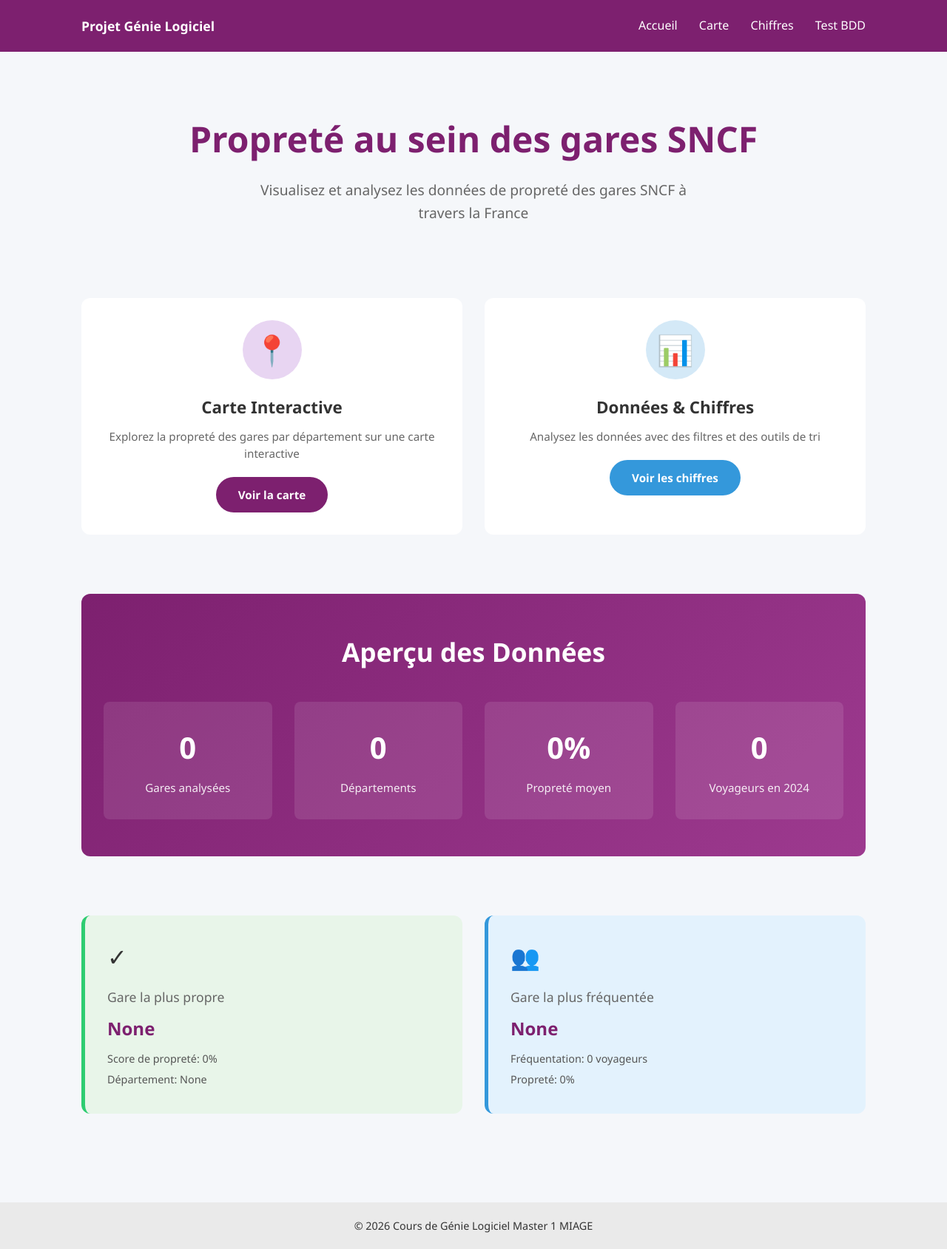
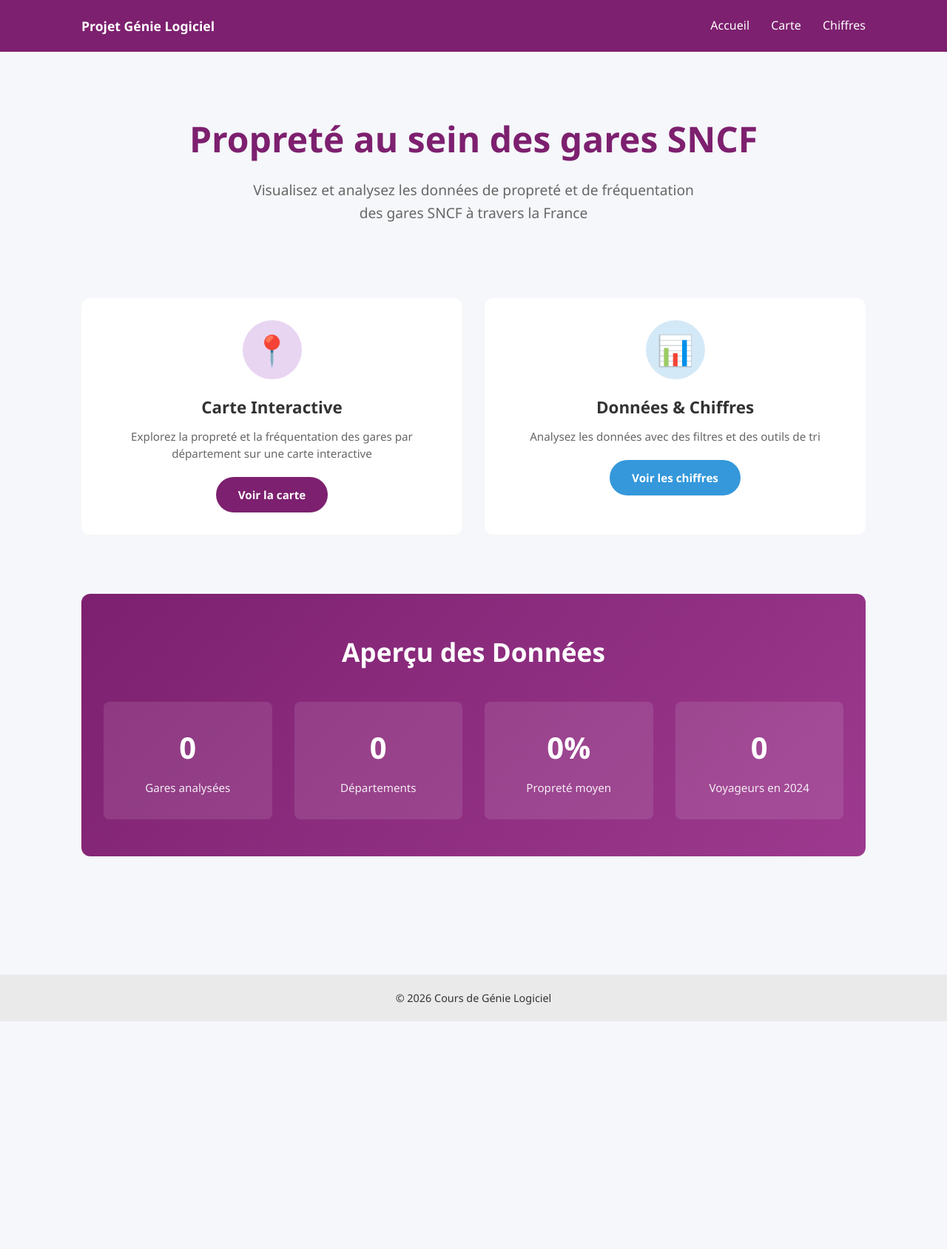
Before and after one commit to lgadroy/genie-logiciel, a Flask app: template templates/home.html in a window 1280 px wide. Shown: the whole page at 74% size. After the commit the page ends 1381 px from the top, so only its background shows below. Run offline with Flask 3, Linux system fonts and the light colour scheme; the template is opened without the code that fills it, so the values that code supplies are empty.

Commit message:
Suppression de la route de test BDD, MAJ des seuils de la carte, et améliorations mineures

```diff
--- a/app.py
+++ b/app.py
@@ -181,22 +181,7 @@ def get_gares():
             "voyageurs": row[3],
             "nonconformites": row[4]
         })
-
     return jsonify(gares)
-
-# Exemple de route pour tester la base de données
-@app.route('/testbdd')
-def test_bdd():
-    gares = test_get_gares()
-    return render_template('testbdd.html', gares=gares)
-
-def test_get_gares():
-    conn = sqlite3.connect('bdd/gares.db')
-    c = conn.cursor()
-    c.execute("SELECT ID_gare, Nom_gare FROM Gare")
-    gares = c.fetchall()
-    conn.close()
-    return gares
 
 if __name__ == '__main__':
     app.run(debug=True)
--- a/static/CSS/style.css
+++ b/static/CSS/style.css
@@ -426,62 +426,6 @@ h3{
 
 /*
 -----------------------------------------------------------
-                    SECTION TOP-GARES
------------------------------------------------------------
-*/
-
-.top-gares-section {
-    display: grid;
-    grid-template-columns: repeat(auto-fit, minmax(280px, 1fr));
-    gap: 30px;
-    margin-bottom: 40px;
-}
-
-.top-gares-box {
-    padding: 30px;
-    border-radius: 12px;
-    border-left: 5px solid var(--highlight-accent, transparent);
-    background-color: var(--highlight-bg, transparent);
-}
-
-.top-gare-frequentee {
-    --highlight-bg: #E8F5E9;
-    --highlight-accent: #2ecc71;
-}
-
-.top-gare-plus-propre {
-    --highlight-bg: #E3F2FD;
-    --highlight-accent: #3498db;
-}
-
-.top-gares-icon {
-    font-size: 2rem;
-    margin-bottom: 15px;
-}
-
-.top-gares-title {
-    font-size: 1.1rem;
-    color: #666;
-    font-weight: 500;
-    margin-bottom: 10px;
-}
-
-.top-gares-gare-name {
-    font-size: 1.5rem;
-    font-weight: 700;
-    color: var(--primary-color);
-    margin-bottom: 10px;
-}
-
-.top-gares-detail {
-    font-size: 0.9rem;
-    color: #555;
-    margin: 5px 0;
-}
-
-
-/*
------------------------------------------------------------
                     PAGE CHIFFRES
 -----------------------------------------------------------
 */
--- a/templates/header&footer.html
+++ b/templates/header&footer.html
@@ -17,7 +17,6 @@
                     <a href="/" class="nav-link">Accueil</a>
                     <a href="/carte" class="nav-link">Carte</a>
                     <a href="/chiffre" class="nav-link">Chiffres</a>
-                    <a href="/testbdd" class="nav-link">Test BDD</a>
                 </nav>
             </div>
         </header>
@@ -31,7 +30,7 @@
 
         <footer class="footer">
             <div class="container footer-content">
-                <p>&copy; 2026 Cours de Génie Logiciel Master 1 MIAGE</p>
+                <p>&copy; 2026 Cours de Génie Logiciel</p>
             </div>
         </footer>
 
--- a/templates/home.html
+++ b/templates/home.html
@@ -6,7 +6,7 @@
 
 <section class="home-title-section">
     <h1 class="home-title-title">Propreté au sein des gares SNCF</h1>
-    <p class="home-title-subtitle">Visualisez et analysez les données de propreté des gares SNCF à travers la France</p>
+    <p class="home-title-subtitle">Visualisez et analysez les données de propreté et de fréquentation des gares SNCF à travers la France</p>
 </section>
 
 <section class="cards-section">
@@ -17,7 +17,7 @@
                 📍
             </div>
             <h3 class="card-title">Carte Interactive</h3>
-            <p class="card-description">Explorez la propreté des gares par département sur une carte interactive</p>
+            <p class="card-description">Explorez la propreté et la fréquentation des gares par département sur une carte interactive</p>
             <a href="/carte" class="btn btn-primary">Voir la carte</a>
         </div>
 
@@ -54,22 +54,4 @@
     </div>
 </section>
 
-<section class="top-gares-section">
-    <div class="top-gares-box top-gare-frequentee">
-        <div class="top-gares-icon">✓</div>
-        <h3 class="top-gares-title">Gare la plus propre</h3>
-        <p class="top-gares-gare-name">{{ home_gare_plus_propre | default('None') }}</p>
-        <p class="top-gares-detail">Score de propreté: {{ home_score_plus_propre | default('0%') }}</p>
-        <p class="top-gares-detail">Département: {{ home_departement_plus_propre | default('None') }}</p>
-    </div>
-
-    <div class="top-gares-box top-gare-plus-propre">
-        <div class="top-gares-icon">👥</div>
-        <h3 class="top-gares-title">Gare la plus fréquentée</h3>
-        <p class="top-gares-gare-name">{{ home_gare_plus_frequentee | default('None') }}</p>
-        <p class="top-gares-detail">Fréquentation: {{ home_nombre_voyageurs_plus_frequentee | default('0') }} voyageurs</p>
-        <p class="top-gares-detail">Propreté: {{ home_proprete_gare_plus_frequentee | default('0%') }}</p>
-    </div>
-</section>
-
 {% endblock %}
```
Also changed, not shown: static/JS/map.js (+10 -9 lines), templates/testbdd.html (deleted, +0 -15 lines).
